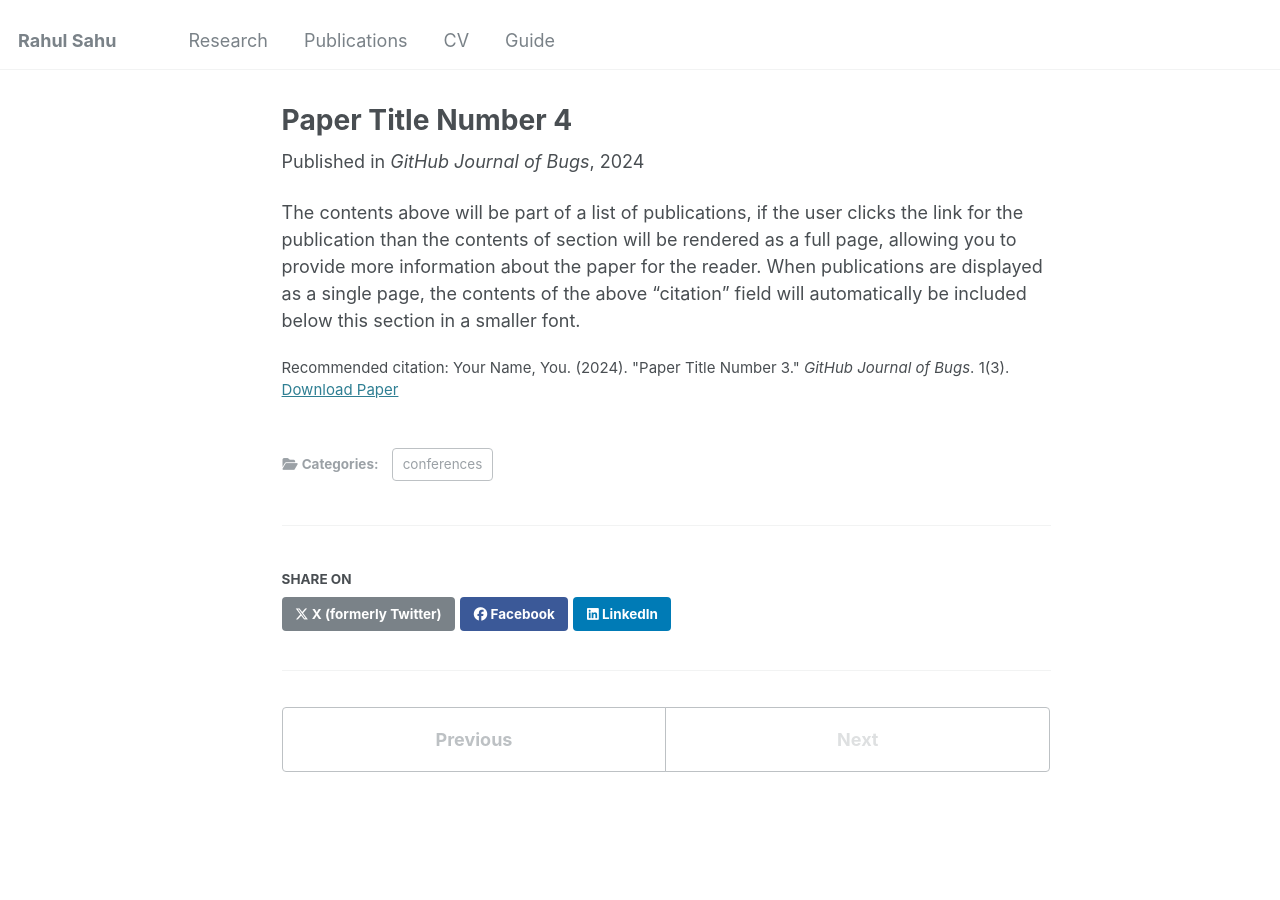
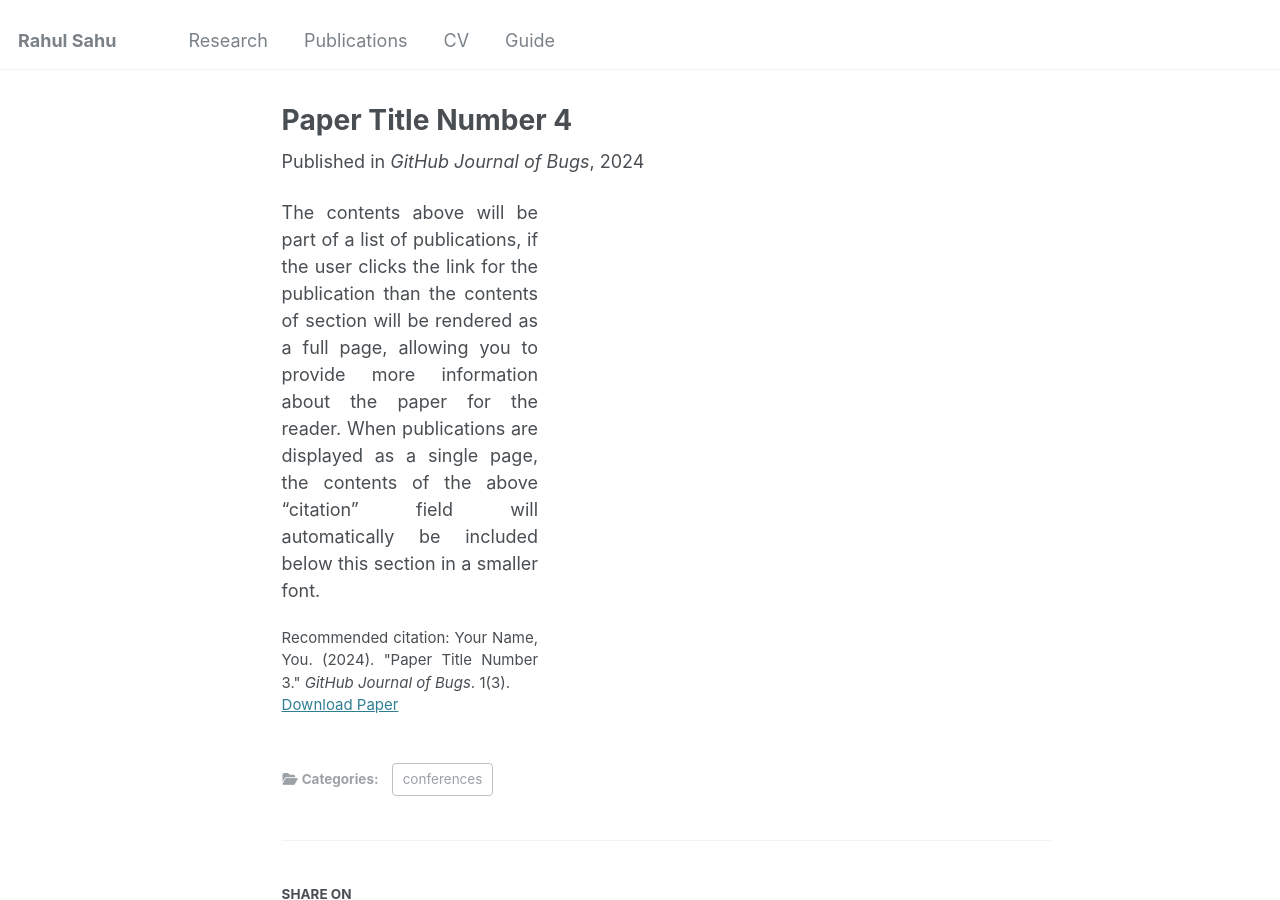
Before and after one commit to srahul21/srahul21.github.io, a Jekyll site: the page built from _publications/2024-02-17-paper-title-number-4.md, in a window 1280 px wide and 900 px high. Built offline with Jekyll 4.4.1, drawn with Linux system fonts in a browser that asks for light colours.

Commit message:
Update publication.html

```diff
--- a/_layouts/publication.html
+++ b/_layouts/publication.html
@@ -44,11 +44,16 @@ layout: default
         </header>
       {% endunless %}
 
-      <section class="page__content" itemprop="text">
+      <section class="page__content" itemprop="text" style="display: flex; flex-wrap: wrap; gap: 20px;">
+  <!-- Image Section -->
   {% if page.image %}
-    <img src="{{ page.image | relative_url }}" alt="Article Image">
+    <div style="flex: 0 0 66.66%; max-width: 66.66%; margin-bottom: 20px;">
+      <img src="{{ page.image | relative_url }}" alt="Article Image" style="width: 100%; height: auto; border-radius: 8px; box-shadow: 0 2px 5px rgba(0, 0, 0, 0.1);">
+    </div>
   {% endif %}
 
+  <!-- Text Section -->
+  <div style="flex: 1; max-width: 33.33%; text-align: justify;">
     {{ content }}
 
     {% if page.citation and page.paperurl and page.slidesurl %}
@@ -68,7 +73,9 @@ layout: default
     {% elsif page.slidesurl %}
       <p style="font-size: smaller; margin-top: 20px;"><a href="{{ page.slidesurl }}">Download Slides</a></p>
     {% endif %}
+  </div>
 </section>
+
 
 
 
```
Lines whose indentation alone changed are shown as unchanged.
